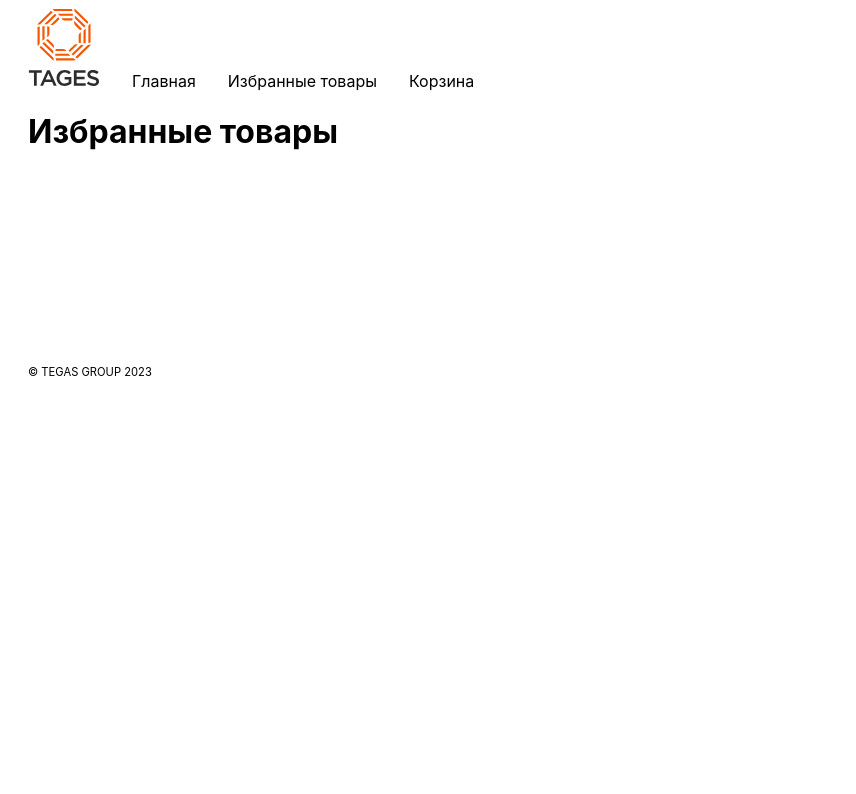
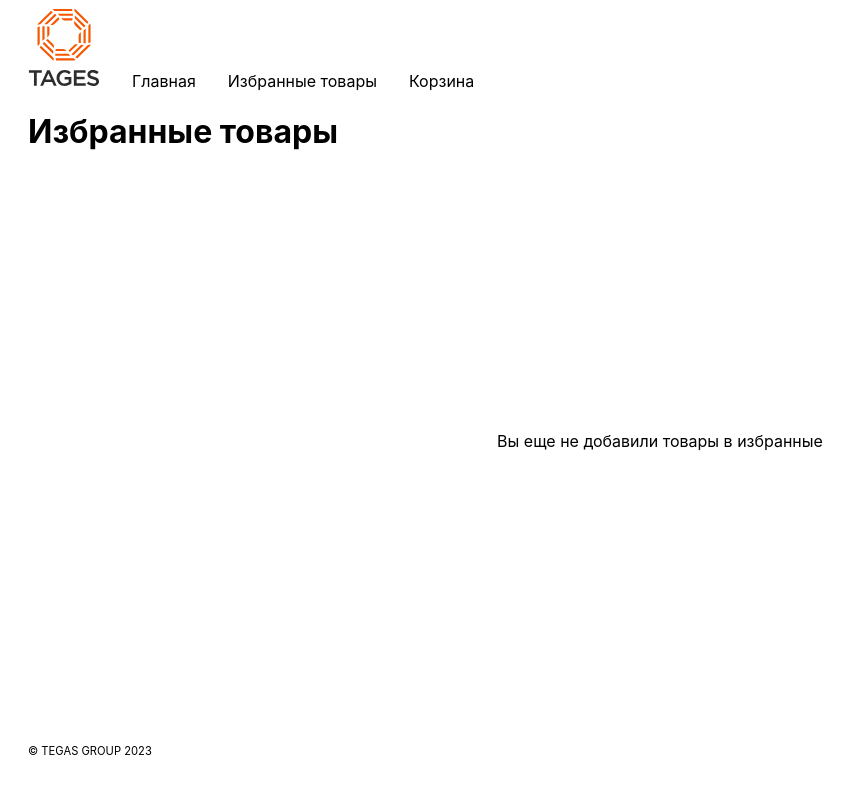
Before and after one commit to kenzo08/tages, a Vue app: page /favourites in a window 1280 px wide. Shown: the top 794 px of the page, without its empty margins (0-856 px from the left). Built offline with nearby package versions, Linux system fonts and the light colour scheme; a web font is replaced by a local one; what secure-ls would draw is missing.

Commit message:
refactor

```diff
--- a/src/components/Header.vue
+++ b/src/components/Header.vue
@@ -2,8 +2,7 @@
 import {useStore} from "vuex";
 import {computed} from "vue";
 import TagesIcon from '../../public/svg/tages.svg';
-import CartSvg from '../../public/svg/cart.svg';
-import HeartSvg from '../../public/svg/heart.svg';
+
 
 
 const store = useStore();
--- a/src/components/pages/BasketPage.vue
+++ b/src/components/pages/BasketPage.vue
@@ -1,6 +1,6 @@
 <script setup lang="ts">
 import {useStore} from "vuex";
-import {computed, ref} from "vue";
+import {computed} from "vue";
 import ProductCard from '../ProductCard.vue';
 
 const store = useStore();
@@ -11,7 +11,7 @@ console.log(1, basketData.value)
 
 <template>
   <h1>Корзина товаров</h1>
-  <div :class="$style.products">
+  <div v-if="basketData.length" :class="$style.products">
     <ProductCard v-for="product in basketData"
                  :id="product.id"
                  :name="product.name"
@@ -20,10 +20,11 @@ console.log(1, basketData.value)
                  :currentPrice="product.currentPrice"
                  :oldPrice="product.oldPrice"
                  :isInBasket="product.isInBasket"
-                 :isInFavourites="product.isInFavourite"
+                 :isInFavourites="product.isInFavourites"
                  :key="product.id"
     />
   </div>
+  <span v-else :class="$style.empty">Вы еще не добавили товары в корзину</span>
 </template>
 
 <style module>
@@ -33,6 +34,13 @@ console.log(1, basketData.value)
   grid-column-gap: 10px;
   grid-row-gap: 10px;
   margin-top: 41px;
+}
+
+.empty{
+  display: flex;
+  justify-content: center;
+  width: 100%;
+  margin: 280px 0;
 }
 
 @media (max-width: 1280px) {
--- a/src/components/pages/FavouritesPage.vue
+++ b/src/components/pages/FavouritesPage.vue
@@ -9,7 +9,7 @@ const favourites = computed(()=>store.getters.getFavourite)
 
 <template>
 <h1>Избранные товары</h1>
-  <div :class="$style.products">
+  <div v-if="favourites.length" :class="$style.products">
     <ProductCard v-for="product in favourites"
                  :id="product.id"
                  :name="product.name"
@@ -22,6 +22,7 @@ const favourites = computed(()=>store.getters.getFavourite)
                  :key="product.id"
     />
   </div>
+  <span v-else :class="$style.empty">Вы еще не добавили товары в избранные</span>
 </template>
 
 <style module>
@@ -33,13 +34,11 @@ const favourites = computed(()=>store.getters.getFavourite)
   margin-top: 41px;
 }
 
-
-.products{
-  display: grid;
-  grid-template-columns: repeat(4, 1fr);
-  grid-column-gap: 10px;
-  grid-row-gap: 10px;
-  margin-top: 41px;
+.empty{
+  display: flex;
+  justify-content: center;
+  width: 100%;
+  margin: 280px 0;
 }
 
 @media (max-width: 1280px) {
--- a/src/components/pages/MainPage.vue
+++ b/src/components/pages/MainPage.vue
@@ -1,6 +1,6 @@
 <script setup lang="ts">
 import {useStore} from "vuex";
-import {computed, onMounted, reactive, ref} from "vue";
+import {computed, onMounted} from "vue";
 import ProductCard from '../ProductCard.vue';
 import ProductFilter from "../ProductFilter.vue";
 
@@ -34,7 +34,7 @@ onMounted(()=>{
                  :currentPrice="product.currentPrice"
                  :oldPrice="product.oldPrice"
                  :isInBasket="product.isInBasket"
-                 :isInFavourites="product.isInFavourite"
+                 :isInFavourites="product.isInFavourites"
                  :key="product.id"
     />
   </div>
```
